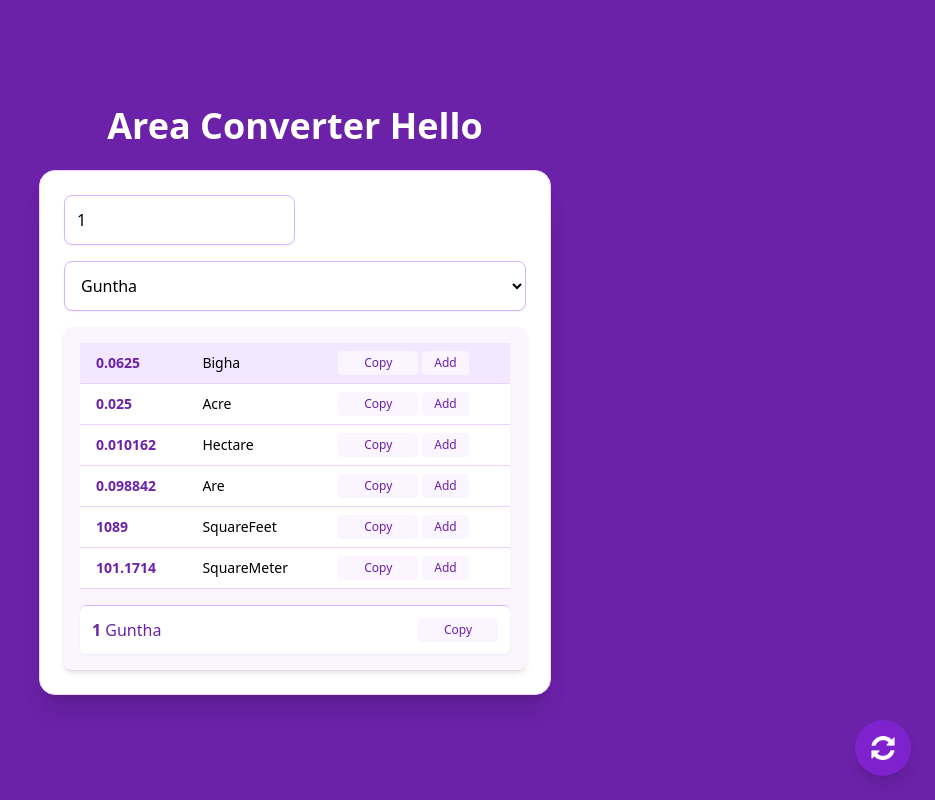
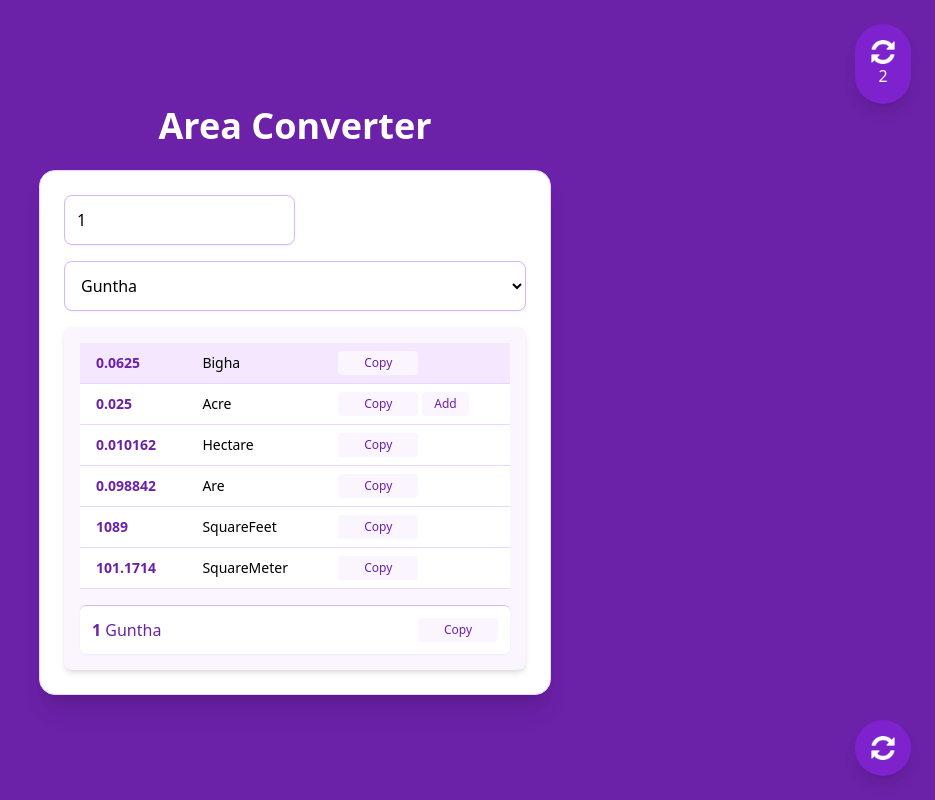
Before and after one commit to Murlidhar08/Area-Converter, a React (Vite) app: page / in a window 1280 px wide. Shown: the whole page, without its empty margins (345-1280 px from the left). Built offline with nearby package versions, Linux system fonts and the light colour scheme.

Commit message:
Add to calculation

```diff
--- /dev/null
+++ b/src/interface/ApplicationState.ts
@@ -0,0 +1,7 @@
+import ListOfCalculation from "@/interface/ListOfCalculation";
+
+export default interface ApplicationState {
+    selectedUnit: string,
+    totalUnit: number,
+    listOfCalc: ListOfCalculation[]
+}
--- /dev/null
+++ b/src/interface/ListOfCalculation.ts
@@ -0,0 +1,3 @@
+export default interface ListOfCalculation {
+    value: number
+}
--- a/src/pages/AreaConverterMultiple.tsx
+++ b/src/pages/AreaConverterMultiple.tsx
@@ -1,7 +1,8 @@
 import { useState, useEffect, useRef } from "react";
 import { motion } from "framer-motion";
 import { useNavigate } from "react-router-dom";
-import { useSelector } from 'react-redux';
+import { useSelector, useDispatch } from 'react-redux';
+import { clearListOfCalculator, addListOfCalculator } from '@/redux/slices/calculationSlice';
 
 interface UnitConversion {
   [key: string]: number;
@@ -104,6 +105,7 @@ const getLocalStorage = (key: string): any => {
 };
 
 export default function AreaConverterMultiple() {
+  const dispatch = useDispatch();
   const calculationStr = useSelector((state: any) => state.calculation);
   const [value, setValue] = useState<number>(Number(getLocalStorage(enums.value) ?? 1));
   const [fromUnit, setFromUnit] = useState<string>(getLocalStorage(enums.fromUnit) ?? "Guntha");
@@ -191,6 +193,9 @@ export default function AreaConverterMultiple() {
     )
   };
 
+  const addToCalculation = (num: number) => {
+    dispatch(addListOfCalculator({ value: num }));
+  };
 
   return (
     <div className="flex flex-col items-center justify-center min-h-screen bg-purple-800 p-4">
@@ -199,7 +204,7 @@ export default function AreaConverterMultiple() {
         initial={{ opacity: 0, y: -20 }}
         animate={{ opacity: 1, y: 0 }}
       >
-        Area Converter {calculationStr.test}
+        Area Converter
       </motion.h1>
       <motion.div
         className="bg-white p-6 rounded-2xl shadow-xl w-full max-w-lg mx-auto border border-purple-200"
@@ -286,19 +291,20 @@ export default function AreaConverterMultiple() {
                       </td>
                       <td className="py-2 px-4 border-b border-purple-200">
                         <button
-                          onClick={() =>
-                            handleCopy(String(convertArea(unit)), unit)
-                          }
+                          onClick={() => handleCopy(String(convertArea(unit)), unit)}
                           className="w-20 px-3 py-1 text-xs text-purple-800 bg-purple-50 rounded hover:bg-purple-200 text-center"
                         >
                           {copied === unit ? "Copied!" : "Copy"}
                         </button>
-                        <button
-                          onClick={() => { /* empt */ }}
-                          className="ml-1 px-3 py-1 text-xs text-purple-800 bg-purple-50 rounded hover:bg-purple-200 text-center"
-                        >
-                          Add
-                        </button>
+                        {/* Add Calculation button */}
+                        {calculationStr.selectedUnit == unit && (
+                          <button
+                            onClick={() => addToCalculation(convertArea(unit))}
+                            className="ml-1 px-3 py-1 text-xs text-purple-800 bg-purple-50 rounded hover:bg-purple-200 text-center"
+                          >
+                            Add
+                          </button>
+                        )}
                       </td>
                     </motion.tr>
                   )
@@ -326,6 +332,7 @@ export default function AreaConverterMultiple() {
         </div>
       </motion.div>
 
+      {/* Navigate to single */}
       <motion.button
         title="Single Conversion"
         onClick={() => navigate("/single")}
@@ -336,6 +343,19 @@ export default function AreaConverterMultiple() {
       >
         <img className="w-6 h-6" src="/images/convert.png" alt="img" />
       </motion.button>
+
+      {/* Navigate to Calculation */}
+      <motion.button
+        title="Calculation"
+        onClick={() => navigate("/calculation")}
+        className="fixed top-6 right-6 bg-purple-700 hover:bg-purple-900 text-white p-4 rounded-full shadow-lg focus:outline-none"
+        whileHover={{ scale: 1.1 }}
+        whileTap={{ scale: 0.9, rotate: 180 }}
+        aria-label="Go to Single Page"
+      >
+        <img className="w-6 h-6" src="/images/convert.png" alt="img" />
+        <p>{calculationStr?.listOfCalc?.length}</p>
+      </motion.button>
     </div>
   );
 }
--- a/src/pages/Calculation.tsx
+++ b/src/pages/Calculation.tsx
@@ -1,10 +1,8 @@
+import { useSelector } from 'react-redux';
 import { motion } from "framer-motion";
 
 export default function Calculation() {
-    const records = [
-        { value: 30, label: "Area" },
-        { value: 20, label: "Bigha" },
-    ]
+    const calculationStore = useSelector((state: any) => state.calculation);
 
     return (
         <div className="flex flex-col items-center justify-center min-h-screen bg-purple-800 p-4">
@@ -15,7 +13,7 @@ export default function Calculation() {
                 animate={{ opacity: 1, y: 0 }}
                 transition={{ duration: 0.5 }}
             >
-                Total Area
+                Total Area {calculationStore.selectedUnit}
             </motion.h1>
 
             {/* Box */}
@@ -28,7 +26,7 @@ export default function Calculation() {
                 <div className="bg-purple-50 p-4 rounded-lg shadow-md overflow-x-auto">
                     <table className="w-full text-sm text-left border-separate border-spacing-y-2">
                         <tbody>
-                            {records.map((row, index) => (
+                            {calculationStore?.listOfCalc.map((row: any, index: any) => (
                                 <motion.tr
                                     key={index}
                                     className="bg-purple-50 hover:bg-purple-200 transition-colors cursor-pointer"
@@ -37,7 +35,7 @@ export default function Calculation() {
                                     custom={index}
                                 >
                                     <td className="py-3 px-4 font-semibold text-purple-900">{row.value}</td>
-                                    <td className="py-3 px-4 font-medium text-purple-900">{row.label}</td>
+                                    <td className="py-3 px-4 font-medium text-purple-900">{calculationStore.selectedUnit}</td>
                                 </motion.tr>
                             ))}
 
@@ -47,8 +45,8 @@ export default function Calculation() {
                                 initial="hidden"
                                 animate="visible"
                             >
-                                <td className="py-3 px-4 text-purple-900 font-bold">30</td>
-                                <td className="py-3 px-4 text-purple-900 font-bold">Total</td>
+                                <td className="py-3 px-4 text-purple-900 font-bold">{calculationStore.totalUnit}</td>
+                                <td className="py-3 px-4 text-purple-900 font-bold">Total ({calculationStore.selectedUnit})</td>
                             </motion.tr>
                         </tbody>
                     </table>
--- a/src/redux/slices/calculationSlice.ts
+++ b/src/redux/slices/calculationSlice.ts
@@ -1,22 +1,33 @@
 import { createSlice, PayloadAction } from '@reduxjs/toolkit';
 
-interface ApplicationState {
-    test: string;
-}
+// Interface
+import ListOfCalculation from "@/interface/ListOfCalculation";
+import ApplicationState from '@/interface/ApplicationState';
 
 const initialState: ApplicationState = {
-    test: "Hello",
+    selectedUnit: "Acre",
+    totalUnit: 0,
+    listOfCalc: [
+        { value: 30 },
+        { value: 20 },
+    ]
 };
 
 const calculationSlice = createSlice({
     name: 'calculation',
     initialState,
     reducers: {
-        setDarkMode: (state, action: PayloadAction<string>) => {
-            state.test = action.payload;
+        setSelectedUnit: (state, action: PayloadAction<string>) => {
+            state.selectedUnit = action.payload;
         },
-    },
+        addListOfCalculator: (state, action: PayloadAction<ListOfCalculation>) => {
+            state.listOfCalc = [...state.listOfCalc, action.payload];
+        },
+        clearListOfCalculator: (state) => {
+            state.listOfCalc = [];
+        }
+    }
 });
 
-export const { setDarkMode } = calculationSlice.actions;
+export const { setSelectedUnit, addListOfCalculator, clearListOfCalculator } = calculationSlice.actions;
 export default calculationSlice.reducer;
```
